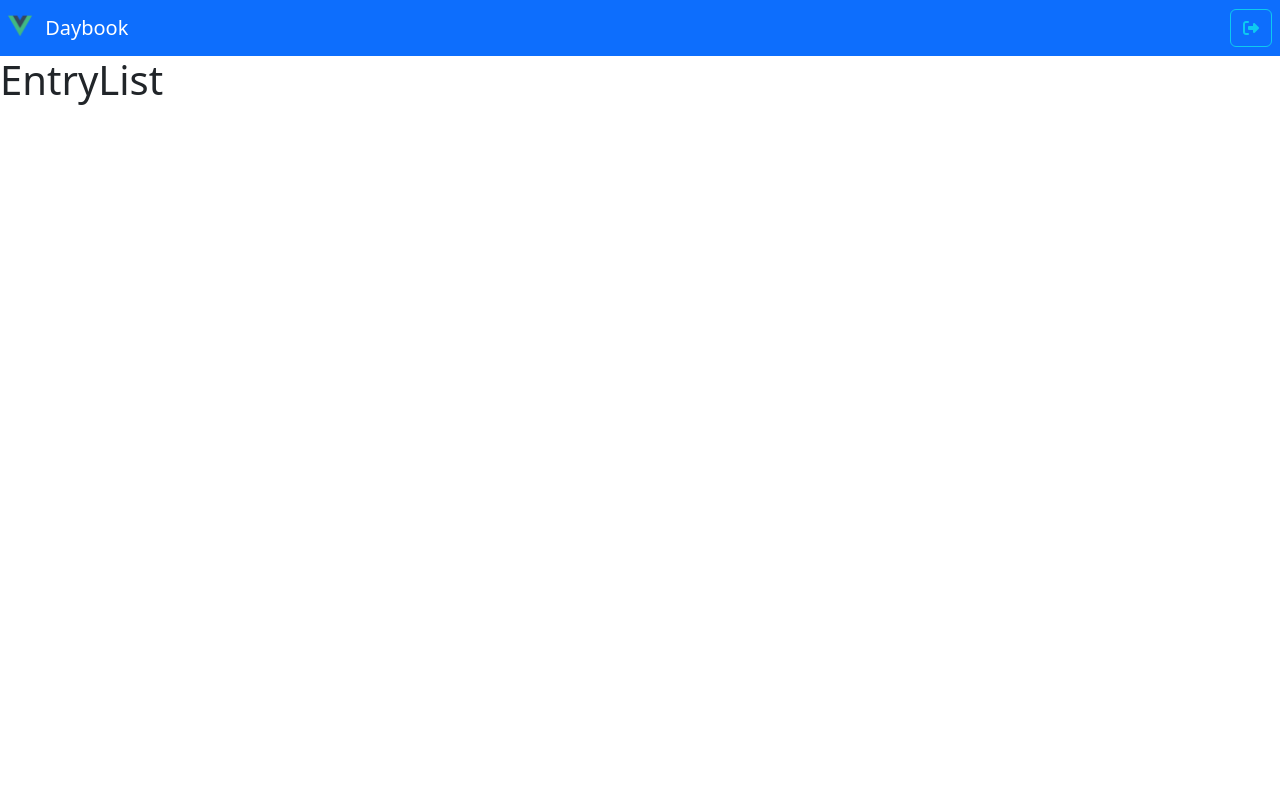
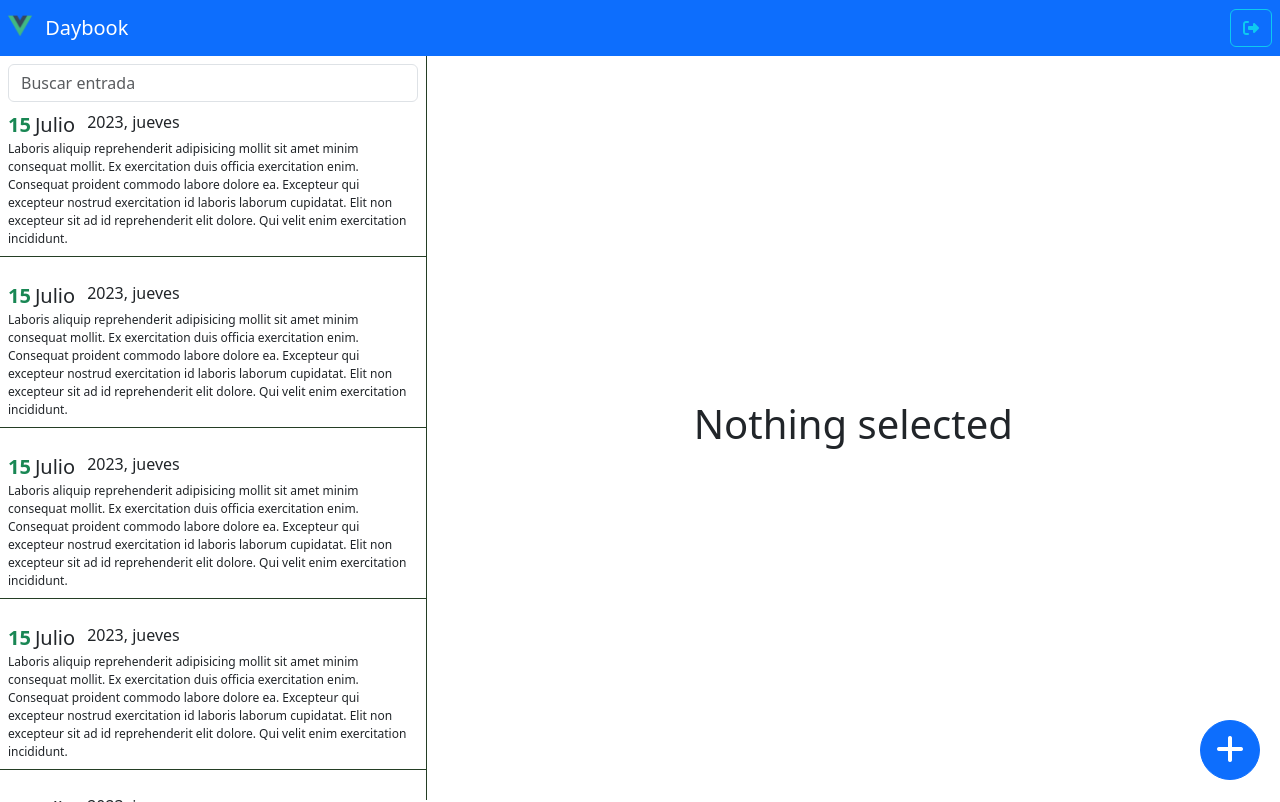
Before and after one commit to Jenrikk/07-journal-vue, a Vue app: page / in a window 1280 px wide. Both pictures are taken after a click on the button "Primary". Built offline with nearby package versions, Linux system fonts and the light colour scheme; the HTML template or start-up script is replaced by a standard one.

Commit message:
empezar 'Entryview'

```diff
--- /dev/null
+++ b/src/modules/daybook/components/Entry.vue
@@ -0,0 +1,36 @@
+<template>
+  <div class="entry-container mb-3 pointer p-2">
+    <div class="entry-title d-flex">
+      <span class="text-success fs-5 fw-bold">15 </span>
+      <span class="mx-1 fs-5">Julio </span>
+      <span class="mx-2 fw-light">2023, jueves</span>
+    </div>
+    <div class="entry-description">
+      Laboris aliquip reprehenderit adipisicing mollit sit amet minim consequat
+      mollit. Ex exercitation duis officia exercitation enim. Consequat proident
+      commodo labore dolore ea. Excepteur qui excepteur nostrud exercitation id
+      laboris laborum cupidatat. Elit non excepteur sit ad id reprehenderit elit
+      dolore. Qui velit enim exercitation incididunt.
+    </div>
+  </div>
+</template>
+
+<script>
+export default {};
+</script>
+
+<style lang="scss" scoped>
+.entry-container {
+  border-bottom: 1px solid #243e24;
+  transition: 0.2s all ease-in;
+  &:hover {
+    background-color: lighten($color: grey, $amount: 45);
+    transition: 0.2s all ease-in;
+  }
+
+  .entry-description{
+    font-size: 12px;
+  }
+
+}
+</style>
--- a/src/modules/daybook/components/EntryList.vue
+++ b/src/modules/daybook/components/EntryList.vue
@@ -1,9 +1,33 @@
 <template>
-  <h1>EntryList</h1>
+  <div class="entry-list-container">
+    <div class="px-2 pt-2">
+      <input type="text" class="form-control" placeholder="Buscar entrada" />
+    </div>
+    <div class="entry-scrollarea">
+      <Entry v-for="item in 100" :key="item" />
+    </div>
+  </div>
 </template>
 
 <script>
+import { defineAsyncComponent } from 'vue';
+
 export default {
+  components: {
+    Entry: defineAsyncComponent(() => import('../components/Entry.vue'))
+  }
+}
 
+</script>
+
+<style lang="scss" scoped>
+
+.entry-list-container {
+  border-right: 1px solid #243e24;
+  height: calc(100vh - 56px);
 }
-</script>
+.entry-scrollarea{
+  height: calc(100vh - 100px);
+  overflow: scroll;
+}
+</style>
--- /dev/null
+++ b/src/modules/daybook/components/Fab.vue
@@ -0,0 +1,21 @@
+<template>
+  <button class="btn btn-primary">
+    <i class="fa fa-2x fa-plus"></i>
+  </button>
+</template>
+
+<script>
+export default {};
+</script>
+
+<style lang="scss" scoped>
+
+button {
+    border-radius: 100%;
+    bottom: 20px;
+    height: 60px;
+    position: fixed;
+    right: 20px;
+    width: 60px;
+}
+</style>
--- a/src/modules/daybook/router/index.js
+++ b/src/modules/daybook/router/index.js
@@ -2,7 +2,11 @@
     name: 'daybook',
     component: () => import(/* webpackChunkName: "daybook" */ '@/modules/daybook/layouts/DayBookLayout.vue'),
     children: [
-
+       {
+        path: '',
+        name: 'no-entry',
+        component: () => import(/* webpackChunkName: "daybook no-entry" */ '@/modules/daybook/views/NoEntrySelected.vue'),
+       }
     ]
 
 }
--- /dev/null
+++ b/src/modules/daybook/views/NoEntrySelected.vue
@@ -0,0 +1,23 @@
+<template>
+  <div class="d-flex justify-content-center">
+    <h1 class="align-self-center">Nothing selected</h1>
+  </div>
+  <Fab />
+</template>
+
+<script>
+import { defineAsyncComponent } from 'vue';
+
+export default {
+    components: {
+        Fab: defineAsyncComponent(() => import('../components/Fab.vue'))
+    }
+};
+</script>
+
+<style lang="scss" scoped>
+div{
+    height: 100%;
+}
+
+</style>
--- a/src/styles/styles.scss
+++ b/src/styles/styles.scss
@@ -12,3 +12,7 @@
 
 
 @import "../../node_modules/bootstrap/scss/bootstrap.scss";
+
+.pointer {
+  cursor: pointer;
+}
--- a/src/views/HomeView.vue
+++ b/src/views/HomeView.vue
@@ -13,7 +13,7 @@
 export default {
   methods: {
     goToDaybook() {
-      this.$router.push({name: 'daybook'})
+      this.$router.push({name: 'no-entry'})
     }
   }
 }
```
